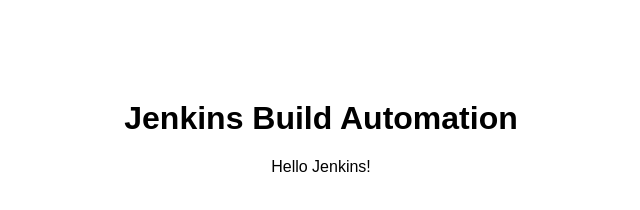
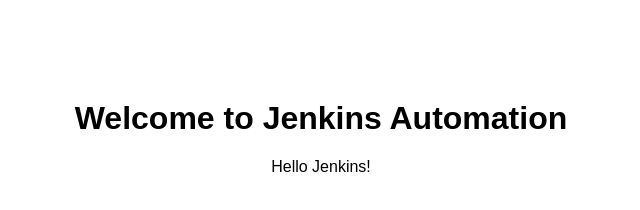
Before and after one commit to aradhyamore45/JENKINS---DEMO, a plain HTML site: page index.html in a window 1280 px wide. Shown: the whole page, without its empty margins (319-959 px from the left). Drawn offline with Linux system fonts and the light colour scheme.

Commit message:
second commit

```diff
--- a/index.html
+++ b/index.html
@@ -6,7 +6,7 @@
 </head>
 <body>
 
-<h1>Jenkins Build Automation</h1>
+<h1>Welcome to Jenkins Automation</h1>
 
 <p id="message">Hello Jenkins!</p>
 
```
